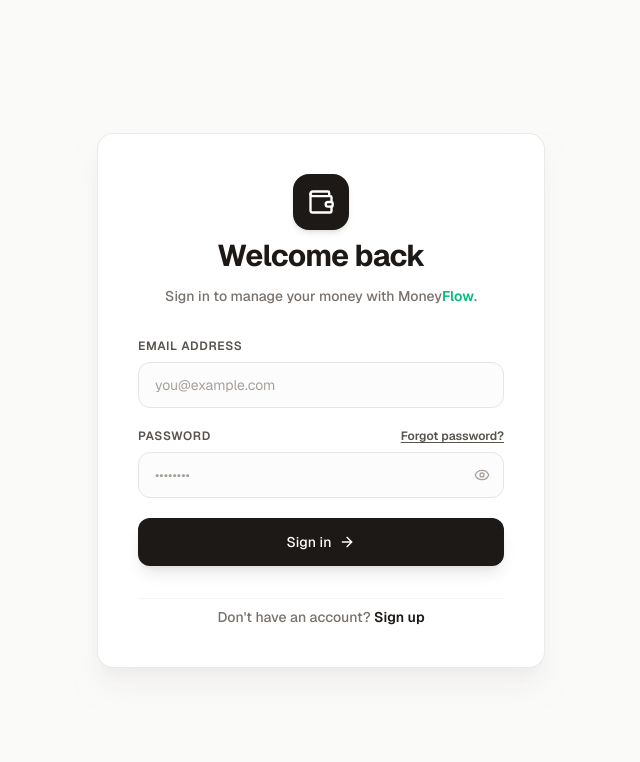
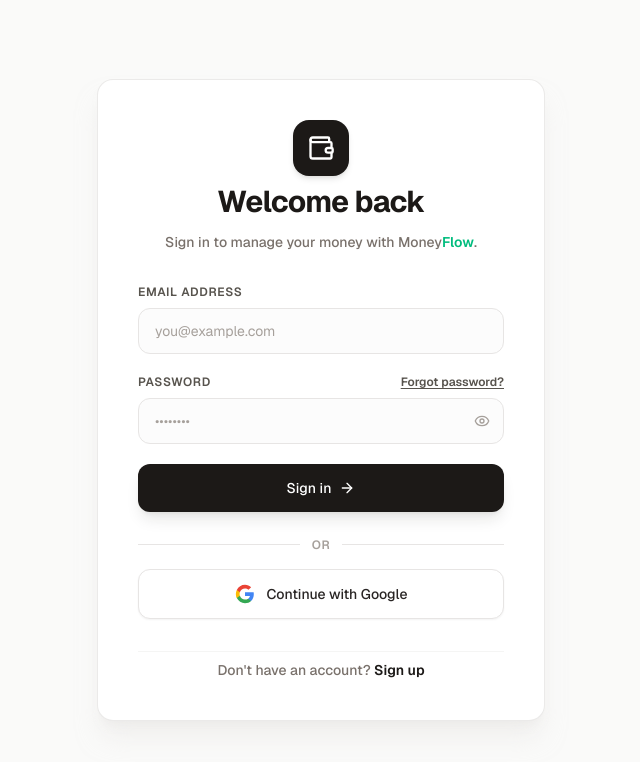
Before and after one commit to KumarPawan11/moneyflow, a Next.js app: page /login in a window 1280 px wide. Shown: the top 762 px of the page, without its empty margins (319-959 px from the left). Built offline with nearby package versions, Linux system fonts and the light colour scheme; a web font is replaced by a local one.

Commit message:
Add Google authentication

```diff
--- a/app/auth/callback/route.ts
+++ b/app/auth/callback/route.ts
@@ -4,7 +4,7 @@ import { createClient } from "@/lib/supabase/server";
 export async function GET(request: Request) {
   const { searchParams, origin } = new URL(request.url);
   const code = searchParams.get("code");
-  const next = searchParams.get("next") ?? "/";
+  const next = searchParams.get("next") ?? "/dashboard";
 
   if (code) {
     const supabase = await createClient();
--- a/app/login/page.tsx
+++ b/app/login/page.tsx
@@ -4,6 +4,7 @@ import React, { useState, Suspense } from "react";
 import Link from "next/link";
 import { useSearchParams } from "next/navigation";
 import { login } from "@/app/auth/actions";
+import { createClient } from "@/lib/supabase/client";
 import { Wallet, ArrowRight, AlertCircle, CheckCircle2, Loader2, Eye, EyeOff } from "lucide-react";
 
 function LoginForm() {
@@ -13,6 +14,7 @@ function LoginForm() {
 
   const [error, setError] = useState<string | null>(queryError);
   const [loading, setLoading] = useState(false);
+  const [googleLoading, setGoogleLoading] = useState(false);
   const [showPassword, setShowPassword] = useState(false);
 
   async function handleSubmit(event: React.FormEvent<HTMLFormElement>) {
@@ -26,6 +28,34 @@ function LoginForm() {
     if (res?.error) {
       setError(res.error);
       setLoading(false);
+    }
+  }
+
+  async function handleGoogleSignIn() {
+    setError(null);
+    setGoogleLoading(true);
+    try {
+      const supabase = createClient();
+      const origin = window.location.origin;
+      const { error: signInError } = await supabase.auth.signInWithOAuth({
+        provider: "google",
+        options: {
+          redirectTo: `${origin}/auth/callback?next=/dashboard`,
+          queryParams: {
+            access_type: "offline",
+            prompt: "select_account",
+          },
+        },
+      });
+
+      if (signInError) {
+        setError(signInError.message || "Failed to initiate Google sign in. Please try again.");
+        setGoogleLoading(false);
+      }
+    } catch (err: unknown) {
+      const msg = err instanceof Error ? err.message : "Failed to initiate Google sign in.";
+      setError(msg);
+      setGoogleLoading(false);
     }
   }
 
@@ -122,7 +152,7 @@ function LoginForm() {
 
         <button
           type="submit"
-          disabled={loading}
+          disabled={loading || googleLoading}
           className="w-full py-3.5 px-4 rounded-xl bg-stone-900 hover:bg-stone-800 text-white font-medium text-sm flex items-center justify-center gap-2 shadow-lg shadow-stone-900/10 hover:shadow-stone-900/20 active:scale-[0.99] transition-all disabled:opacity-70 disabled:cursor-not-allowed cursor-pointer"
         >
           {loading ? (
@@ -138,6 +168,51 @@ function LoginForm() {
           )}
         </button>
       </form>
+
+      {/* Divider */}
+      <div className="relative flex items-center justify-center my-6">
+        <div className="border-t border-stone-200 w-full" />
+        <span className="bg-white px-3 text-xs uppercase tracking-wider text-stone-400 font-semibold absolute">
+          or
+        </span>
+      </div>
+
+      {/* Continue with Google */}
+      <button
+        type="button"
+        onClick={handleGoogleSignIn}
+        disabled={googleLoading || loading}
+        className="w-full py-3.5 px-4 rounded-xl border border-stone-200 bg-white hover:bg-stone-50 active:bg-stone-100 text-stone-800 font-medium text-sm flex items-center justify-center gap-3 shadow-xs hover:shadow-sm active:scale-[0.99] transition-all disabled:opacity-70 disabled:cursor-not-allowed cursor-pointer"
+      >
+        {googleLoading ? (
+          <>
+            <Loader2 className="w-4 h-4 animate-spin text-stone-600" />
+            <span>Connecting to Google...</span>
+          </>
+        ) : (
+          <>
+            <svg className="w-4 h-4 sm:w-5 sm:h-5 shrink-0" viewBox="0 0 24 24">
+              <path
+                fill="#4285F4"
+                d="M22.56 12.25c0-.78-.07-1.53-.2-2.25H12v4.26h5.92c-.26 1.37-1.04 2.53-2.21 3.31v2.77h3.57c2.08-1.92 3.28-4.74 3.28-8.09z"
+              />
+              <path
+                fill="#34A853"
+                d="M12 23c2.97 0 5.46-.98 7.28-2.66l-3.57-2.77c-.98.66-2.23 1.06-3.71 1.06-2.86 0-5.29-1.93-6.16-4.53H2.18v2.84C3.99 20.53 7.7 23 12 23z"
+              />
+              <path
+                fill="#FBBC05"
+                d="M5.84 14.09c-.22-.66-.35-1.36-.35-2.09s.13-1.43.35-2.09V7.06H2.18C1.43 8.55 1 10.22 1 12s.43 3.45 1.18 4.94l2.85-2.22.81-.63z"
+              />
+              <path
+                fill="#EA4335"
+                d="M12 5.38c1.62 0 3.06.56 4.21 1.64l3.15-3.15C17.45 2.09 14.97 1 12 1 7.7 1 3.99 3.47 2.18 7.06l3.66 2.84c.87-2.6 3.3-4.52 6.16-4.52z"
+              />
+            </svg>
+            <span>Continue with Google</span>
+          </>
+        )}
+      </button>
 
       {/* Toggle to Signup */}
       <div className="text-center pt-2 border-t border-stone-100">
--- a/app/signup/page.tsx
+++ b/app/signup/page.tsx
@@ -3,12 +3,14 @@
 import React, { useState } from "react";
 import Link from "next/link";
 import { signup } from "@/app/auth/actions";
+import { createClient } from "@/lib/supabase/client";
 import { Wallet, ArrowRight, AlertCircle, CheckCircle2, Loader2, Eye, EyeOff } from "lucide-react";
 
 export default function SignupPage() {
   const [error, setError] = useState<string | null>(null);
   const [infoMessage, setInfoMessage] = useState<string | null>(null);
   const [loading, setLoading] = useState(false);
+  const [googleLoading, setGoogleLoading] = useState(false);
   const [showPassword, setShowPassword] = useState(false);
 
   async function handleSubmit(event: React.FormEvent<HTMLFormElement>) {
@@ -26,6 +28,35 @@ export default function SignupPage() {
     } else if (res?.message) {
       setInfoMessage(res.message);
       setLoading(false);
+    }
+  }
+
+  async function handleGoogleSignIn() {
+    setError(null);
+    setInfoMessage(null);
+    setGoogleLoading(true);
+    try {
+      const supabase = createClient();
+      const origin = window.location.origin;
+      const { error: signInError } = await supabase.auth.signInWithOAuth({
+        provider: "google",
+        options: {
+          redirectTo: `${origin}/auth/callback?next=/dashboard`,
+          queryParams: {
+            access_type: "offline",
+            prompt: "select_account",
+          },
+        },
+      });
+
+      if (signInError) {
+        setError(signInError.message || "Failed to initiate Google sign in. Please try again.");
+        setGoogleLoading(false);
+      }
+    } catch (err: unknown) {
+      const msg = err instanceof Error ? err.message : "Failed to initiate Google sign in.";
+      setError(msg);
+      setGoogleLoading(false);
     }
   }
 
@@ -135,8 +166,8 @@ export default function SignupPage() {
 
           <button
             type="submit"
-            disabled={loading}
-            className="w-full py-3.5 px-4 rounded-xl bg-stone-900 hover:bg-stone-800 text-white font-medium text-sm flex items-center justify-center gap-2 shadow-lg shadow-stone-900/10 hover:shadow-stone-900/20 active:scale-[0.99] transition-all disabled:opacity-70 disabled:cursor-not-allowed"
+            disabled={loading || googleLoading}
+            className="w-full py-3.5 px-4 rounded-xl bg-stone-900 hover:bg-stone-800 text-white font-medium text-sm flex items-center justify-center gap-2 shadow-lg shadow-stone-900/10 hover:shadow-stone-900/20 active:scale-[0.99] transition-all disabled:opacity-70 disabled:cursor-not-allowed cursor-pointer"
           >
             {loading ? (
               <>
@@ -151,6 +182,51 @@ export default function SignupPage() {
             )}
           </button>
         </form>
+
+        {/* Divider */}
+        <div className="relative flex items-center justify-center my-6">
+          <div className="border-t border-stone-200 w-full" />
+          <span className="bg-white px-3 text-xs uppercase tracking-wider text-stone-400 font-semibold absolute">
+            or
+          </span>
+        </div>
+
+        {/* Continue with Google */}
+        <button
+          type="button"
+          onClick={handleGoogleSignIn}
+          disabled={googleLoading || loading}
+          className="w-full py-3.5 px-4 rounded-xl border border-stone-200 bg-white hover:bg-stone-50 active:bg-stone-100 text-stone-800 font-medium text-sm flex items-center justify-center gap-3 shadow-xs hover:shadow-sm active:scale-[0.99] transition-all disabled:opacity-70 disabled:cursor-not-allowed cursor-pointer"
+        >
+          {googleLoading ? (
+            <>
+              <Loader2 className="w-4 h-4 animate-spin text-stone-600" />
+              <span>Connecting to Google...</span>
+            </>
+          ) : (
+            <>
+              <svg className="w-4 h-4 sm:w-5 sm:h-5 shrink-0" viewBox="0 0 24 24">
+                <path
+                  fill="#4285F4"
+                  d="M22.56 12.25c0-.78-.07-1.53-.2-2.25H12v4.26h5.92c-.26 1.37-1.04 2.53-2.21 3.31v2.77h3.57c2.08-1.92 3.28-4.74 3.28-8.09z"
+                />
+                <path
+                  fill="#34A853"
+                  d="M12 23c2.97 0 5.46-.98 7.28-2.66l-3.57-2.77c-.98.66-2.23 1.06-3.71 1.06-2.86 0-5.29-1.93-6.16-4.53H2.18v2.84C3.99 20.53 7.7 23 12 23z"
+                />
+                <path
+                  fill="#FBBC05"
+                  d="M5.84 14.09c-.22-.66-.35-1.36-.35-2.09s.13-1.43.35-2.09V7.06H2.18C1.43 8.55 1 10.22 1 12s.43 3.45 1.18 4.94l2.85-2.22.81-.63z"
+                />
+                <path
+                  fill="#EA4335"
+                  d="M12 5.38c1.62 0 3.06.56 4.21 1.64l3.15-3.15C17.45 2.09 14.97 1 12 1 7.7 1 3.99 3.47 2.18 7.06l3.66 2.84c.87-2.6 3.3-4.52 6.16-4.52z"
+                />
+              </svg>
+              <span>Continue with Google</span>
+            </>
+          )}
+        </button>
 
         {/* Toggle to Login */}
         <div className="text-center pt-2 border-t border-stone-100">
```
